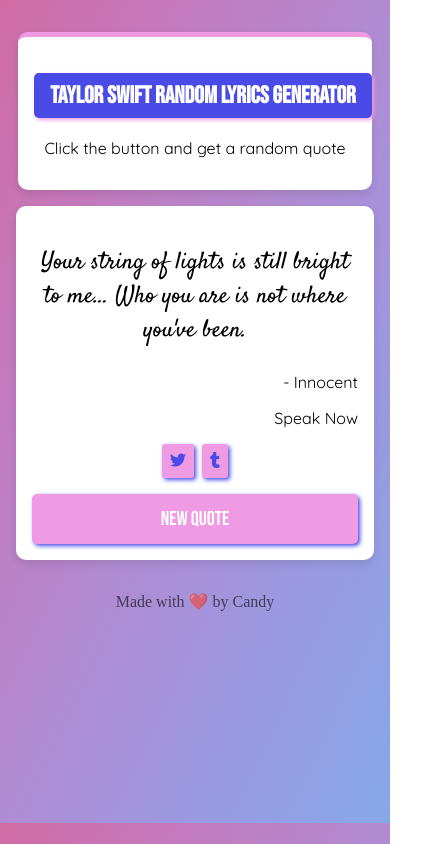
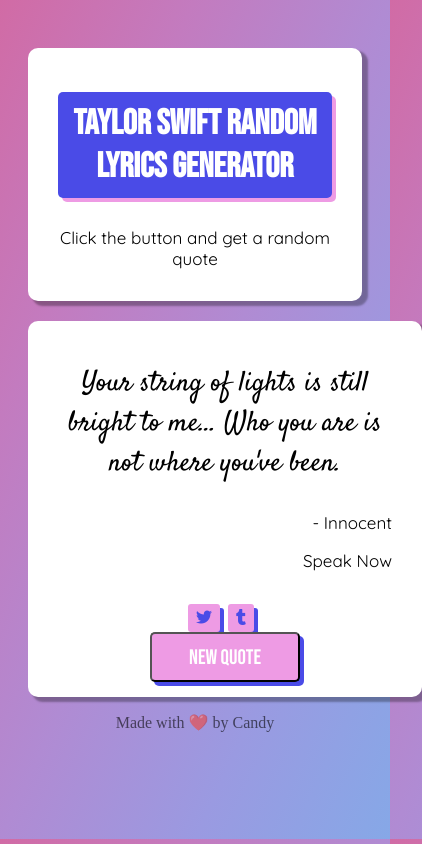
Before and after one commit to CandyVelazco100/Taylor-LyricsGenerator, a React (Create React App) app: page / in a window 390 px wide. Shown: the whole page, 422 px wide, since content can reach past the window. Built offline with nearby package versions, Linux system fonts and the light colour scheme.

Commit message:
Update style.css

```diff
--- a/src/styles/style.css
+++ b/src/styles/style.css
@@ -1,65 +1,73 @@
 @import url("https://maxcdn.bootstrapcdn.com/font-awesome/4.6.1/css/font-awesome.min.css");
 @import url("https://fonts.googleapis.com/css2?family=Bebas+Neue&family=Quicksand:wght@300;400;500&family=Raleway:wght@200&family=Satisfy&display=swap");
-
 body {
   height: 97.5vh;
-  background-image: linear-gradient(to right bottom, #d16ba5, #c37bbf, #b08bd3, #9a9ae1, #86a8e7);
+  background-image: linear-gradient(
+    to right bottom,
+    #d16ba5,
+    #c37bbf,
+    #b08bd3,
+    #9a9ae1,
+    #86a8e7
+  );
   overflow: hidden;
-  margin: 0;
-  font-size: 1rem;
 }
 
 .content {
   max-width: 600px;
   padding: 20px;
   margin: auto;
-  display: flex;
-  flex-direction: column;
+  justify-content: center;
   align-items: center;
 }
 
 .card {
-  padding: 1rem;
-  max-width: 100%;
+  padding: 15px 30px 15px 30px;
+  max-width: 500px;
+  max-height: 300px;
   text-align: center;
   background-color: white;
-  box-shadow: 0 4px 8px rgba(0, 0, 0, 0.1);
+  box-shadow: 5px 4px 2px 1px rgba(0, 0, 0, 0.3);
   border-radius: 10px;
-  border-top: 5px solid #ee9be4;
-  margin-top: 1rem;
+  border-top: #ee9be4 5px;
+  margin-top: 20px;
   animation: blink 2s ease;
   font-family: "Quicksand", sans-serif;
-  font-size: 1rem;
+  font-size: 17px;
 }
 
 h2 {
   background-color: #4a4be7;
-  color: white;
-  padding: 0.5rem;
+  color: #ffffff;
+  padding: 10px;
   font-family: "Bebas Neue", cursive;
-  font-size: 2rem;
+  font-size: 35px;
   text-align: center;
   border-radius: 5px;
-  box-shadow: 2px 2px 4px #ee9be4;
-  width: 100%;
+  box-shadow: 4px 4px #ee9be4;
 }
 
 .quote-box {
   position: relative;
-  padding: 1rem;
-  max-width: 100%;
+  padding: 15px 30px 15px 30px;
+  max-width: 500px;
+  display: table;
   background-color: white;
   border-radius: 10px;
-  margin-top: 1rem;
-  box-shadow: 0 4px 8px rgba(0, 0, 0, 0.1);
+  width: 100%;
+  height: auto;
+  margin-top: 20px;
+  box-shadow: 5px 4px 2px 1px rgba(0, 0, 0, 0.3);
   animation: blink 2s ease;
 }
 
 #text {
   font-family: "Satisfy", cursive;
   text-align: center;
+  height: auto;
+  clear: both;
   font-weight: 500;
-  font-size: 1.75rem;
+  font-size: 28px;
   animation: blink 1.4s ease;
 }
 
@@ -67,99 +75,107 @@
 #album {
   font-family: "Quicksand", sans-serif;
   text-align: right;
-  font-size: 1rem;
+  font-size: 17px;
   animation: blink 1.4s ease;
 }
 
 .icon-box {
   display: flex;
-  flex-direction: row;
+  align-items: center;
   justify-content: space-between;
-  align-items: center;
-  width: 100%;
-  margin-top: 1rem;
+  margin: 4% auto 0% auto;
 }
 
 button {
   height: 50px;
   width: 150px;
   font-family: "Bebas Neue", cursive;
-  font-size: 1.25rem;
-  color: white;
+  font-size: 21px;
+  color: #ffffff;
   background-color: #ee9be4;
-  box-shadow: 2px 2px 4px #4a4be7;
-  padding: 0.5rem;
+  box-shadow: 4px 4px #4a4be7;
+  padding: 5px;
   border-radius: 5px;
-  border: none;
-  cursor: pointer;
 }
 
 .social-media {
   display: flex;
-  gap: 0.5rem;
 }
 
 .social-media > a {
+  margin-right: 0.5rem;
   background: #ee9be4;
-  box-shadow: 2px 2px 4px #4a4be7;
+  box-shadow: 4px 4px #4a4be7;
   border-radius: 3px;
   color: #4a4be7;
-  padding: 0.5rem;
+  padding: 0.3rem 0.5rem;
   cursor: pointer;
-  text-decoration: none;
+  border-radius: 3px;
 }
 
 .social-media > a:hover {
   opacity: 0.9;
+  animation: backwards;
+}
+
+.fa-brands fa-twitter fa-bounce {
+  height: 50px;
+  width: 150px;
+  font-size: 21px;
+  color: #ffffff;
+  background-color: #ee9be4;
+  box-shadow: 4px 4px #4a4be7;
+  padding: 5px;
+  border-radius: 3px;
+}
+
+.fa-brands fa-tumblr fa-bounce {
+  height: 50px;
+  width: 150px;
+  font-size: 21px;
+  color: #ffffff;
+  background-color: #ee9be4;
+  box-shadow: 4px 4px #4a4be7;
+  padding: 5px;
+  border-radius: 3px;
 }
 
 footer {
-  color: rgba(0, 0, 0, 0.6);
+  color: rgba(0, 0, 0, 0.579);
   text-align: center;
   margin-top: auto;
-  padding: 1rem;
 }
 
-@media (max-width: 600px) {
-  .content {
-    padding: 1rem;
-  }
-
-  .card, .quote-box {
-    padding: 1rem;
-  }
-
-  h2 {
-    font-size: 1.5rem;
-    padding: 0.5rem;
+@media (max-width: 500px) {
+  #quote-box {
+    width: auto;
+    max-width: none;
+    min-width: auto;
+    margin: 4%;
   }
 
   #text {
-    font-size: 1.5rem;
+    width: auto;
   }
 
   .icon-box {
     flex-direction: column;
-    gap: 1rem;
-  }
-
-  button {
-    width: 100%;
-  }
-
-  .social-media {
     justify-content: center;
+    align-items: center;
+    margin: 10% auto 0%;
   }
 }
 
 @keyframes blink {
   0% {
-    opacity: 0;
+      opacity: 0;
   }
+
   70% {
-    opacity: 0.5;
+      opacity: .5;
   }
+
   100% {
-    opacity: 1;
+      opacity: 1;
   }
 }
```
